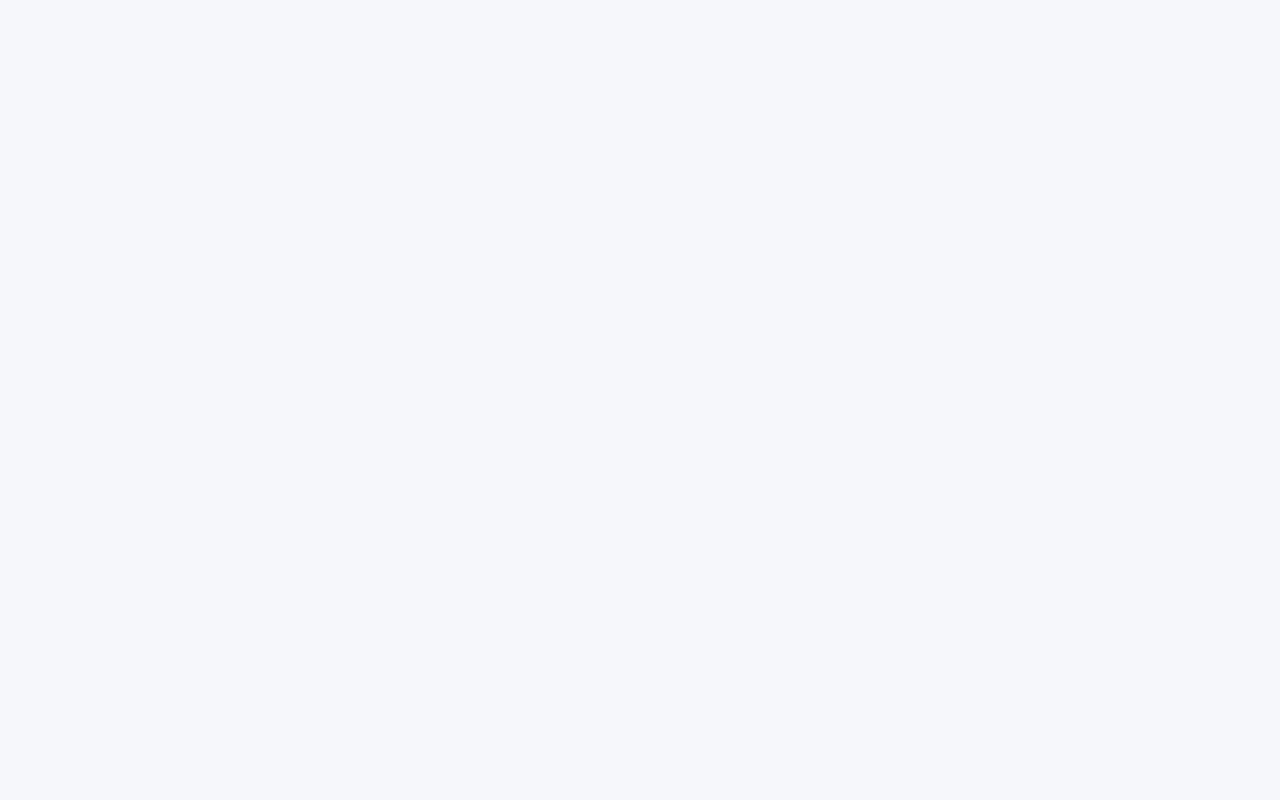
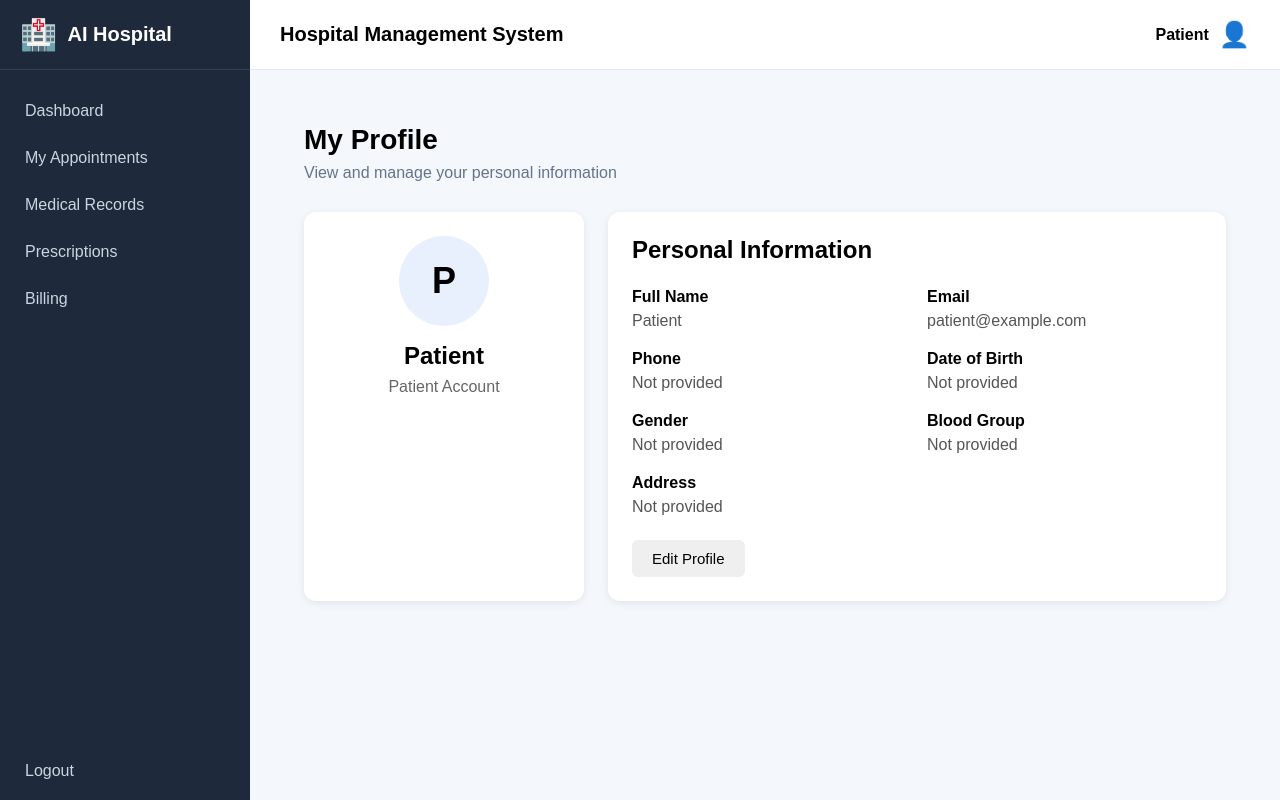
Before and after one commit to AI-Hospital-Team/Ai-Powered-Smart-Hospital-Management-System, a React app in the folder frontend/: page /patient/profile in a window 1280 px wide. Before the commit this address had no page. Built offline with nearby package versions, Linux system fonts and the light colour scheme; sample sign-in values are in the browser's storage; the HTML template or start-up script is replaced by a standard one.

Commit message:
Add patient profile page

```diff
--- a/frontend/src/App.jsx
+++ b/frontend/src/App.jsx
@@ -9,6 +9,7 @@ import Appointments from "./pages/Patient/Appointments/Appointments";
 import BookAppointment from "./pages/Patient/BookAppointment/BookAppointment";
 import MedicalRecords from "./pages/Patient/MedicalRecords/MedicalRecords";
 import Prescriptions from "./pages/Patient/Prescriptions/Prescriptions";
+import Profile from "./pages/Patient/Profile/Profile";
 import ProtectedRoute from "./components/ProtectedRoute";
 
 function App() {
@@ -80,6 +81,12 @@ function App() {
             element={<Prescriptions />}
           />
 
+          {/* Patient Profile */}
+          <Route
+            path="profile"
+            element={<Profile />}
+          />
+
         </Route>
 
       </Routes>
--- /dev/null
+++ b/frontend/src/pages/Patient/Profile/Profile.css
@@ -0,0 +1,91 @@
+.profile-page {
+  padding: 24px;
+}
+
+.profile-container {
+  display: grid;
+  grid-template-columns: 280px 1fr;
+  gap: 24px;
+  margin-top: 24px;
+}
+
+.profile-card,
+.profile-details {
+  background: white;
+  border-radius: 12px;
+  padding: 24px;
+  box-shadow: 0 2px 8px rgba(0, 0, 0, 0.08);
+}
+
+.profile-card {
+  text-align: center;
+}
+
+.profile-avatar {
+  width: 90px;
+  height: 90px;
+  margin: 0 auto 16px;
+  border-radius: 50%;
+  display: flex;
+  align-items: center;
+  justify-content: center;
+  font-size: 36px;
+  font-weight: bold;
+  background: #e8f0fe;
+}
+
+.profile-card h2 {
+  margin: 8px 0;
+}
+
+.profile-card p {
+  margin: 0;
+  color: #666;
+}
+
+.profile-details h2 {
+  margin-top: 0;
+  margin-bottom: 24px;
+}
+
+.profile-grid {
+  display: grid;
+  grid-template-columns: repeat(2, 1fr);
+  gap: 20px;
+}
+
+.profile-field label,
+.profile-address label {
+  display: block;
+  font-weight: 600;
+  margin-bottom: 6px;
+}
+
+.profile-field p,
+.profile-address p {
+  margin: 0;
+  color: #555;
+}
+
+.profile-address {
+  margin-top: 20px;
+}
+
+.edit-profile-btn {
+  margin-top: 24px;
+  padding: 10px 20px;
+  border: none;
+  border-radius: 6px;
+  cursor: pointer;
+  font-size: 15px;
+}
+
+@media (max-width: 768px) {
+  .profile-container {
+    grid-template-columns: 1fr;
+  }
+
+  .profile-grid {
+    grid-template-columns: 1fr;
+  }
+}
--- /dev/null
+++ b/frontend/src/pages/Patient/Profile/Profile.jsx
@@ -0,0 +1,80 @@
+import "./Profile.css";
+
+function Profile() {
+  return (
+    <div className="profile-page">
+
+      <div className="page-header">
+        <div>
+          <h1>My Profile</h1>
+          <p>View and manage your personal information</p>
+        </div>
+      </div>
+
+      <div className="profile-container">
+
+        <div className="profile-card">
+          <div className="profile-avatar">
+            P
+          </div>
+
+          <h2>Patient</h2>
+          <p>Patient Account</p>
+        </div>
+
+        <div className="profile-details">
+
+          <h2>Personal Information</h2>
+
+          <div className="profile-grid">
+
+            <div className="profile-field">
+              <label>Full Name</label>
+              <p>Patient</p>
+            </div>
+
+            <div className="profile-field">
+              <label>Email</label>
+              <p>patient@example.com</p>
+            </div>
+
+            <div className="profile-field">
+              <label>Phone</label>
+              <p>Not provided</p>
+            </div>
+
+            <div className="profile-field">
+              <label>Date of Birth</label>
+              <p>Not provided</p>
+            </div>
+
+            <div className="profile-field">
+              <label>Gender</label>
+              <p>Not provided</p>
+            </div>
+
+            <div className="profile-field">
+              <label>Blood Group</label>
+              <p>Not provided</p>
+            </div>
+
+          </div>
+
+          <div className="profile-address">
+            <label>Address</label>
+            <p>Not provided</p>
+          </div>
+
+          <button className="edit-profile-btn">
+            Edit Profile
+          </button>
+
+        </div>
+
+      </div>
+
+    </div>
+  );
+}
+
+export default Profile;
```
